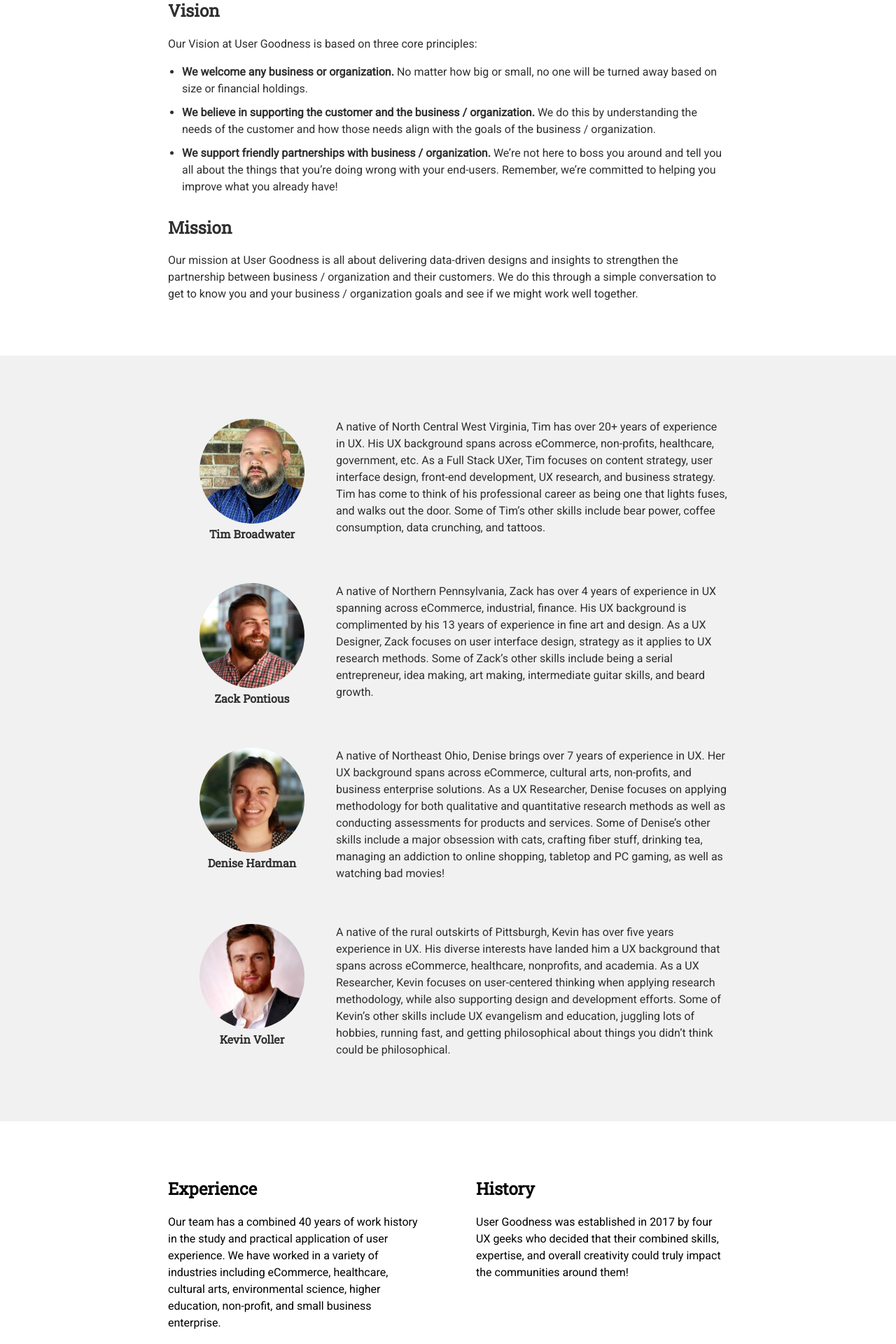
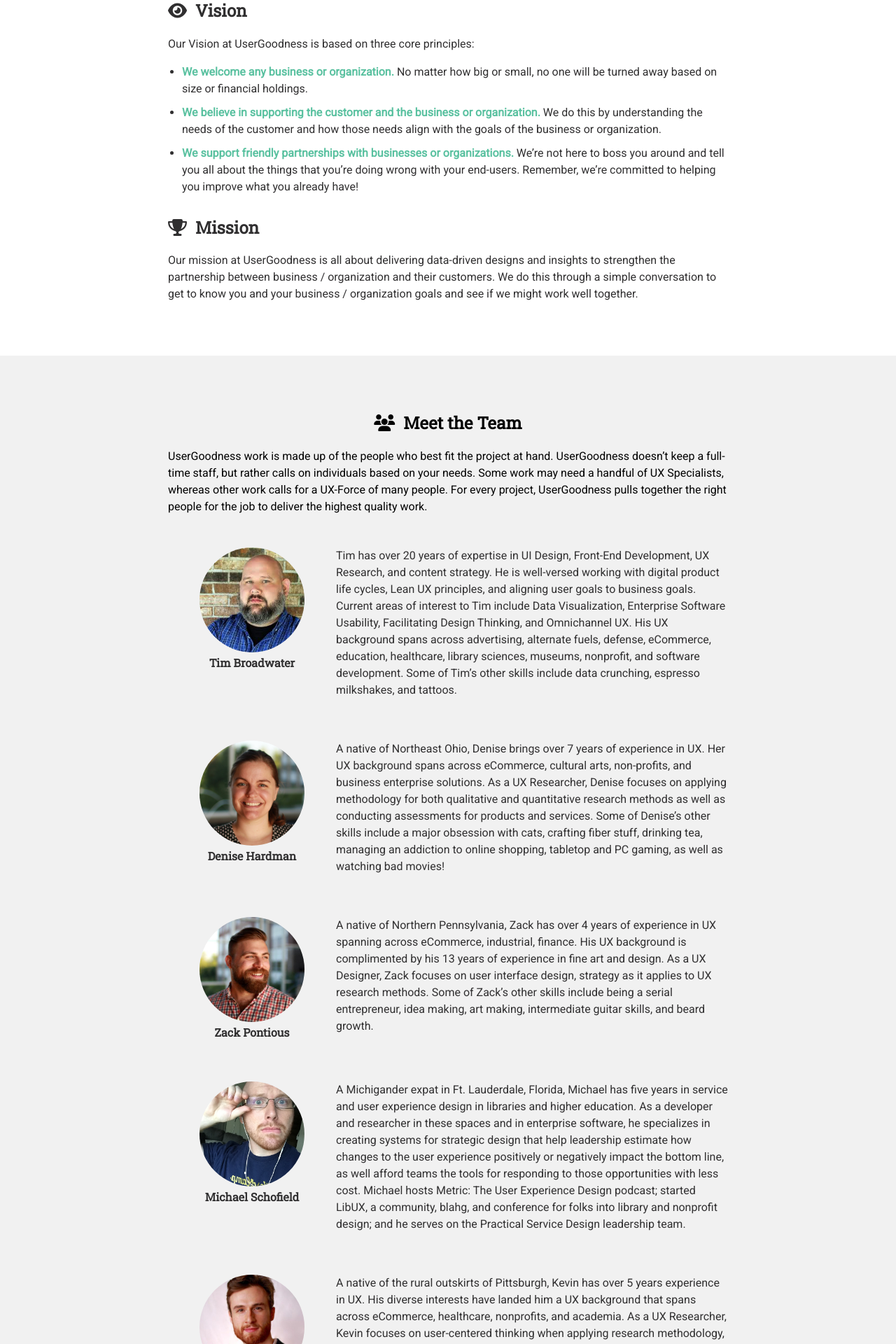
Before and after one commit to timbroadwater/website-beta, a PHP site: page /about in a window 1280 px wide. Shown: the part 280-2200 px from the top of the page at 70% size. Run offline with PHP 8.4, Linux system fonts and the light colour scheme; some libraries are stand-ins or nearby versions.

Commit message:
UAT/Review Edits for Website #81

```diff
--- a/about/index.php
+++ b/about/index.php
@@ -17,33 +17,44 @@
 
 		<section id="mission">
 			<div class="section-wrapper2">
-				<h2>Vision</h2>
-				<p>Our Vision at User Goodness is based on three core principles:
+				<h2><i class="fas fa-eye"></i> Vision</h2>
+				<p>Our Vision at UserGoodness is based on three core principles:
 				<ul>
 					<li>
 						<span class="dark">We welcome any business or organization.</span> No matter how big or small, no one will be turned away based on size or financial holdings.
 					</li>
 					<li>
-						<span class="dark">We believe in supporting the customer and the business / organization.</span> We do this by understanding the needs of the customer and how those needs align with the goals of the business / organization.
+						<span class="dark">We believe in supporting the customer and the business or organization.</span> We do this by understanding the needs of the customer and how those needs align with the goals of the business or organization.
 					</li>
 					<li>
-						<span class="dark">We support friendly partnerships with business / organization.</span> We’re not here to boss you around and tell you all about the things that you’re doing wrong with your end-users. Remember, we’re committed to helping you improve what you already have!
+						<span class="dark">We support friendly partnerships with businesses or organizations.</span> We’re not here to boss you around and tell you all about the things that you’re doing wrong with your end-users. Remember, we’re committed to helping you improve what you already have!
 					</li>
 				</ul>
-				<h2>Mission</h2>
-				<p>Our mission at User Goodness is all about delivering data-driven designs and insights to strengthen the partnership between business / organization and their customers. We do this through a simple conversation to get to know you and your business / organization goals and see if we might work well together.</p>
+				<h2><i class="fas fa-trophy"></i> Mission</h2>
+				<p>Our mission at UserGoodness is all about delivering data-driven designs and insights to strengthen the partnership between business / organization and their customers. We do this through a simple conversation to get to know you and your business / organization goals and see if we might work well together.</p>
 			</div>
 		</section>
 
 		<section id="bio">
 			<div class="section-wrapper2">
+				<h2><i class="fas fa-users"></i> Meet the Team</h2>
+				<p style="text-align: left;">UserGoodness work is made up of the people who best fit the project at hand. UserGoodness doesn’t keep a full-time staff, but rather calls on individuals based on your needs. Some work may need a handful of UX Specialists, whereas other work calls for a UX-Force of many people. For every project, UserGoodness pulls together the right people for the job to deliver the highest quality work. </p>
 				<div class="bio-container">
 					<div class="bio-container-left">
 						<img src="../img/timbroadwater.jpg" alt="Tim Broadwater" class="bio-container-image"/>
 						<h3>Tim Broadwater</h3>
 					</div>
 					<div class="bio-container-right">
-						<p>A native of North Central West Virginia, Tim has over 20+ years of experience in UX. His UX background spans across eCommerce, non-profits, healthcare, government, etc. As a Full Stack UXer, Tim focuses on content strategy, user interface design, front-end development, UX research, and business strategy. Tim has come to think of his professional career as being one that lights fuses, and walks out the door. Some of Tim’s other skills include bear power, coffee consumption, data crunching, and tattoos.</p>
+						<p>Tim has over 20 years of expertise in UI Design, Front-End Development, UX Research, and content strategy. He is well-versed  working with digital product life cycles, Lean UX principles, and aligning user goals to business goals. Current areas of interest to Tim include Data Visualization, Enterprise Software Usability, Facilitating Design Thinking, and Omnichannel UX. His UX background spans across advertising, alternate fuels, defense, eCommerce, education, healthcare, library sciences, museums, nonprofit, and software development. Some of Tim’s other skills include data crunching, espresso milkshakes, and tattoos.</p>
+					</div>
+				</div>
+				<div class="bio-container">
+					<div class="bio-container-left">
+						<img src="../img/denisehardman.jpg" alt="Denise Hardman" class="bio-container-image"/>
+						<h3>Denise Hardman</h3>
+					</div>
+					<div class="bio-container-right">
+						<p>A native of Northeast Ohio, Denise brings over 7 years of experience in UX. Her UX background spans across eCommerce, cultural arts, non-profits, and business enterprise solutions. As a UX Researcher, Denise focuses on applying methodology for both qualitative and quantitative research methods as well as conducting assessments for products and services. Some of Denise’s other skills include a major obsession with cats, crafting fiber stuff, drinking tea, managing an addiction to online shopping, tabletop and PC gaming, as well as watching bad movies!</p>
 					</div>
 				</div>
 				<div class="bio-container">
@@ -57,11 +68,19 @@
 				</div>
 				<div class="bio-container">
 					<div class="bio-container-left">
-						<img src="../img/denisehardman.jpg" alt="Denise Hardman" class="bio-container-image"/>
-						<h3>Denise Hardman</h3>
+						<img src="../img/mschofield.jpg" alt="Michael Schofield" class="bio-container-image"/>
+						<h3>Michael Schofield</h3>
 					</div>
 					<div class="bio-container-right">
-						<p>A native of Northeast Ohio, Denise brings over 7 years of experience in UX. Her UX background spans across eCommerce, cultural arts, non-profits, and business enterprise solutions. As a UX Researcher, Denise focuses on applying methodology for both qualitative and quantitative research methods as well as conducting assessments for products and services. Some of Denise’s other skills include a major obsession with cats, crafting fiber stuff, drinking tea, managing an addiction to online shopping, tabletop and PC gaming, as well as watching bad movies!</p>
+						<p>A Michigander expat in Ft. Lauderdale, Florida, Michael has five years in service and user
+experience design in libraries and higher education.  As a developer and researcher in
+these spaces and in enterprise software, he specializes in creating systems for strategic design
+that help leadership estimate how changes to the user experience positively or negatively
+impact the bottom line, as well afford teams the tools for responding to those opportunities
+with less cost. Michael hosts Metric: The User Experience Design podcast;
+started LibUX, a community, blahg, and conference
+for folks into library and nonprofit design; and he serves on the Practical Service Design
+leadership team.</p>
 					</div>
 				</div>
 				<div class="bio-container">
@@ -70,7 +89,7 @@
 						<h3>Kevin Voller</h3>
 					</div>
 					<div class="bio-container-right">
-						<p>A native of the rural outskirts of Pittsburgh, Kevin has over five years experience in UX. His diverse interests have landed him a UX background that spans across eCommerce, healthcare, nonprofits, and academia. As a UX Researcher, Kevin focuses on user-centered thinking when applying research methodology, while also supporting design and development efforts. Some of Kevin’s other skills include UX evangelism and education, juggling lots of hobbies, running fast, and getting philosophical about things you didn’t think could be philosophical.</p>
+						<p>A native of the rural outskirts of Pittsburgh, Kevin has over 5 years experience in UX. His diverse interests have landed him a UX background that spans across eCommerce, healthcare, nonprofits, and academia. As a UX Researcher, Kevin focuses on user-centered thinking when applying research methodology, while also supporting design and development efforts. Some of Kevin’s other skills include UX evangelism and education, juggling lots of hobbies, running fast, and getting philosophical about things you didn’t think could be philosophical.</p>
 					</div>
 				</div>
 			</div>
@@ -78,13 +97,13 @@
 
 		<section id="exp">
 			<div class="section-wrapper2">
-				<div class="exp-left">
-					<h2>Experience</h2>
+				<div class="exp-left equalHeight">
+					<h2><i class="fas fa-thumbtack"></i> Experience</h2>
 					<p>Our team has a combined 40 years of work history in the study and practical application of user experience. We have worked in a variety of industries including eCommerce, healthcare, cultural arts, environmental science, higher education, non-profit, and small business enterprise.</p>
 				</div>
-				<div class="exp-right">
-					<h2>History</h2>
-					<p>User Goodness was established in 2017 by four UX geeks who decided that their combined skills, expertise, and overall creativity could truly impact the communities around them!</p>
+				<div class="exp-right equalHeight">
+					<h2><i class="fas fa-history"></i> History</h2>
+					<p>UserGoodness was established in 2017 by four UX geeks who decided that their combined skills, expertise, and overall creativity could truly impact the communities around them!</p>
 				</div>
 			</div>
 		</section>
--- a/css/styles.css
+++ b/css/styles.css
@@ -250,6 +251,9 @@
   @media (min-width: 768px) {
     .section-wrapper3 {
       padding: 20px 5%; } }
+
+h2 > i, h3 > i {
+  padding: 0 6px 0 0; }
 
 #hero {
   margin-top: 50px;
@@ -605,19 +614,29 @@
 #exp .exp-left {
   width: 100%;
   float: left;
-  padding: 0; }
+  padding: 0;
+  margin: 0; }
   @media (min-width: 768px) {
     #exp .exp-left {
-      width: 45%;
-      padding: 0 5% 0 0; } }
+      width: 41%;
+      margin: 20px 5% 0 0;
+      padding: 10px 2%;
+      background: #fff;
+      box-shadow: 1px 2px 10px rgba(0, 0, 0, 0.1);
+      border-bottom: 4px solid #faa918; } }
 #exp .exp-right {
   width: 100%;
   float: left;
-  padding: 0; }
+  padding: 0;
+  margin: 0; }
   @media (min-width: 768px) {
     #exp .exp-right {
-      width: 45%;
-      padding: 0 0 0 5%; } }
+      width: 41%;
+      margin: 20px 0 0 5%;
+      padding: 10px 2%;
+      background: #fff;
+      box-shadow: 1px 2px 10px rgba(0, 0, 0, 0.1);
+      border-bottom: 4px solid #faa918; } }
 
 #footer {
   text-align: center; }
@@ -692,16 +703,17 @@
   resize: none; }
 #iframeform input[type="submit"] {
   max-width: 150px;
-  border-radius: 50px;
   border: none;
   font-weight: bold;
-  background: green;
-  color: white; }
+  background: #5ac1a0;
+  color: white;
+  border-radius: 5px; }
 #iframeform a {
-  color: #049634; }
+  color: #5ac1a0; }
 
 .dark {
-  font-weight: bold; }
+  font-weight: bold;
+  color: #5ac1a0; }
 
 .center {
   text-align: center;
--- a/imports/footer.html
+++ b/imports/footer.html
@@ -1,11 +1,11 @@
 <div class="section-wrapper2">
-	<h2>Give us a buzz to see how we can help!</h2>
+	<h2><i class="far fa-envelope"></i> Give us a buzz to see how we can help!</h2>
 	<div class="footer-left">
 		<iframe id="contact_frame" src="../imports/iframe.html" height="380" width="100%" frameborder="0" marginheight="0" marginwidth="0" scrolling="no">Loading...</iframe>
 	</div>
 	<div class="footer-right">
-		<a href="https://twitter.com/usergoodness"><icon class="fa fa-twitter-square"></icon></a>
-		<p>©2018 User Goodness. All Rights Reserved.<br>
+		<h3><a class="twitbut" href="https://twitter.com/usergoodness"><icon class="fa fa-twitter"></icon> Tweet UserGoodness</a></h3>
+		<p>©2018 UserGoodness. All Rights Reserved.<br>
 			<a href="tel:14123878594">1-412-387-8594</a><br>
 		<a href="../agreements">Privacy Policy & Terms of Use</a></p>
 	</div>
--- a/imports/head.html
+++ b/imports/head.html
@@ -10,7 +10,7 @@
 	</script>
 
 	<!-- Webpage Title -->
-	<title>User Goodness</title>
+	<title>UserGoodness</title>
 
 	<!-- Meta Information -->
     <meta charset="utf-8">
@@ -22,9 +22,9 @@
     <meta http-equiv="cleartype" content="on">
 
 	<!-- Author, Description, and Keywords -->
-	<meta name="author" content="User Goodness Team">
-	<meta name="description" content="User Goodness is a UX research and design consultancy that helps nonprofits and businesses by creating solutions focused on improving customer experience."> <!-- Limit to 160 Characters -->
-	<meta name="keywords" content="User goodness, usergoodness, UX for nonprofits, nonprofit user experience, nonprofit ux, ux design non profit, ux volunteer, volunteer ux, Agency, ux, User Experience Designer, Ux Design, UX Website, Charities Non, Charitable Organizations, Registered Non, Charity Organization, Nonprofit, Nonprofit Organization, Non Profit, Design Company, Visual Designer, Consulting, Website Usability, Usability Testing">
+	<meta name="author" content="UserGoodness Team">
+	<meta name="description" content="UserGoodness is a UX research and design consultancy that helps nonprofits and businesses by creating solutions focused on improving customer experience."> <!-- Limit to 160 Characters -->
+	<meta name="keywords" content="UserGoodness, user goodness, UX for nonprofits, nonprofit user experience, nonprofit ux, ux design non profit, ux volunteer, volunteer ux, Agency, ux, User Experience Designer, Ux Design, UX Website, Charities Non, Charitable Organizations, Registered Non, Charity Organization, Nonprofit, Nonprofit Organization, Non Profit, Design Company, Visual Designer, Consulting, Website Usability, Usability Testing">
 
 	<!-- Favicons -->
 	<link rel="apple-touch-icon-precomposed" sizes="57x57" href="../favicon/apple-touch-icon-57x57.png" />
@@ -51,6 +51,9 @@
 	<!-- CSS -->
 	<link type="text/css" rel="stylesheet" href="../css/styles.css"></link>
 	<link href="https://fonts.googleapis.com/css?family=Roboto|Roboto+Condensed|Roboto+Mono|Roboto+Slab" rel="stylesheet">
+	<link rel="stylesheet" href="https://use.fontawesome.com/releases/v5.0.10/css/all.css" integrity="sha384-+d0P83n9kaQMCwj8F4RJB66tzIwOKmrdb46+porD/OvrJ+37WqIM7UoBtwHO6Nlg" crossorigin="anonymous">
+
+
 
 	<!-- JavaScripts -->
 	<script src="https://use.fontawesome.com/d5e42abe4b.js"></script>
--- a/imports/header.html
+++ b/imports/header.html
@@ -1,5 +1,5 @@
 <div class="header-wrapper">
-	<h1><a class="logo" href="/"><img src="../img/usergoodnesslogo.svg" alt="User Goodness"></a></h1>
+	<h1><a class="logo" href="/"><img src="../img/usergoodnesslogo.svg" alt="UserGoodness"></a></h1>
   	<input class="menu-btn" type="checkbox" id="menu-btn" />
   	<label class="menu-icon" for="menu-btn"><span class="navicon"></span></label>
   	<ul class="menu">
--- a/imports/send_form_email.php
+++ b/imports/send_form_email.php
@@ -17,7 +17,7 @@
 
     // EDIT THE 2 LINES BELOW AS REQUIRED
     $email_to = "info@usergoodness.com";
-    $email_subject = "Contact | User Goodness Website";
+    $email_subject = "Contact | UserGoodness Website";
 
     function died($error) {
         // your error code can go here
@@ -26,7 +26,7 @@
         echo '<span class="error">';
         echo $error;
         echo "</span><br />";
-        echo 'Please <a href="index.html">go back</a> and fix these errors.<br /><br />';
+        echo 'Please <a href="iframe.html">go back</a> and fix these errors.<br /><br />';
         die();
     }
 
--- a/scss/_partials/_ui.scss
+++ b/scss/_partials/_ui.scss
@@ -5,6 +5,7 @@
 $white: #fff;
 $green: #5ac1a0;
 $greenlink: #049634;
+$teal: #2aa1a1;
 
 body {
 	font-family: 'Roboto', sans-serif;
--- a/scss/styles.scss
+++ b/scss/styles.scss
@@ -69,6 +70,12 @@
 		padding: 20px 5%;
 	}
 }
+
+h2 > i, h3 > i  {
+	padding: 0 6px 0 0;
+}
+
+
 
 #hero {
 	margin-top: 50px;
@@ -494,18 +507,28 @@
 		width: 100%;
 		float: left;
 		padding:0;
+		margin: 0;
 		@include mq(tablet){
-			width: 45%;
-			padding: 0 5% 0 0;
+			width: 41%;
+			margin: 20px 5% 0 0;
+			padding: 10px 2%;
+			background: #fff;
+			box-shadow: 1px 2px 10px rgba(0,0,0,0.1);
+			border-bottom: 4px solid $orange;
 		}
 	}
 	.exp-right {
 		width: 100%;
 		float: left;
 		padding:0;
+		margin: 0;
 		@include mq(tablet){
-			width: 45%;
-			padding: 0 0 0 5%;
+			width: 41%;
+			margin: 20px 0 0 5%;
+			padding: 10px 2%;
+			background: #fff;
+			box-shadow: 1px 2px 10px rgba(0,0,0,0.1);
+			border-bottom: 4px solid $orange;
 		}
 
 	}
@@ -614,6 +627,7 @@
 //Components – specific UI components. This is where majority of our work takes place and our UI components are often composed of Objects and Components
 .dark {
 	font-weight: bold;
+	color: $green;
 }
 
 .center {
```
Also changed, not shown: other parts of css/styles.css (+39 -15 lines), other parts of scss/styles.scss (+47 -16 lines), agreements/index.php (+4 -4 lines), index.php (+10 -10 lines), js/scripts.js (+75 -0 lines), process/index.php (+8 -8 lines), README.md, img/mschofield.jpg (added).
